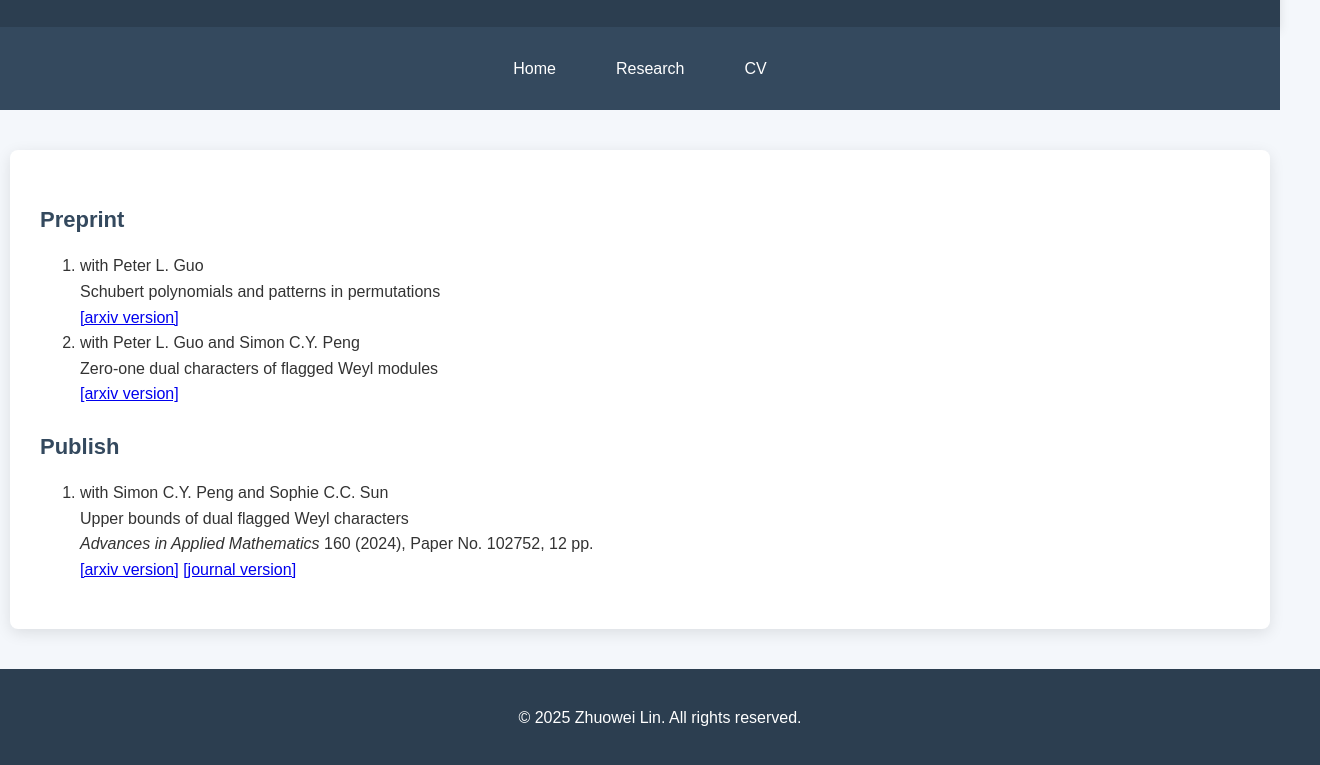
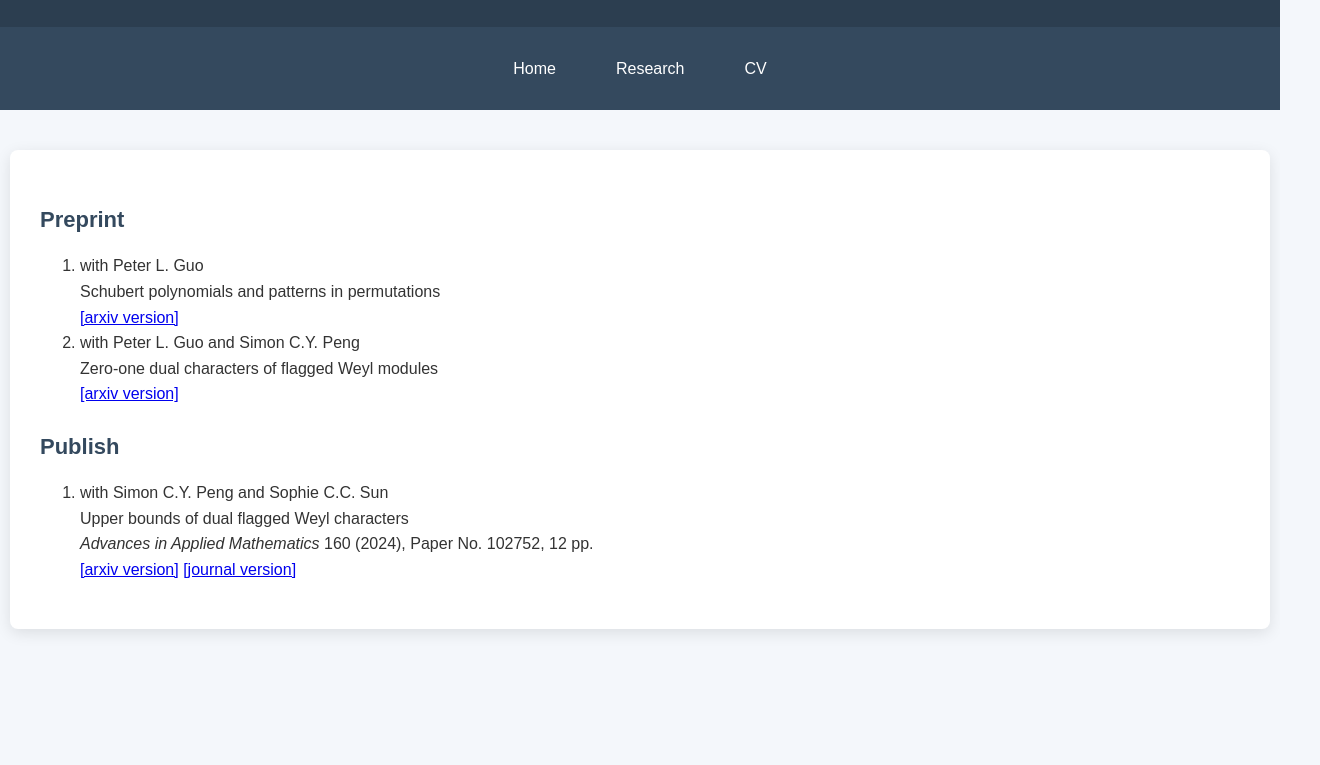
Before and after one commit to AggMole/zhuowelin, a plain HTML site: page research.html in a window 1280 px wide. Shown: the part 111-876 px from the top of the page, 1320 px wide, since content can reach past the window. After the commit the page ends 800 px from the top, so only its background shows below. Drawn offline with Linux system fonts and the light colour scheme.

Commit message:
Update research.html

```diff
--- a/research.html
+++ b/research.html
@@ -44,9 +44,6 @@
 </ol>
     </section>
 
-    <footer>
-        <p>&copy; 2025 Zhuowei Lin. All rights reserved.</p>
-    </footer>
 
 </body>
 </html>
```
